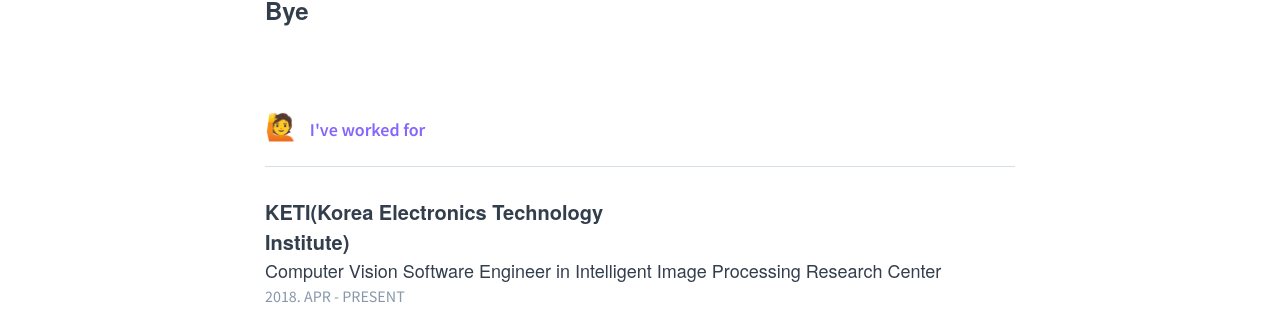
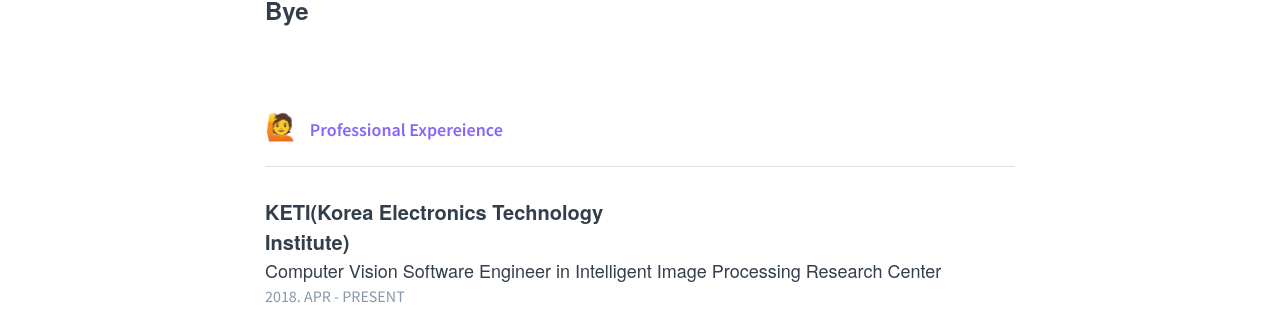
Before and after one commit to wingpgmr/changed, a Jekyll site: the page built from index.md, in a window 1280 px wide. Shown: the part 313-626 px from the top of the page. Built offline with Jekyll 4.4.1, drawn with Linux system fonts in a browser that asks for light colours.

Commit message:
Update resume.html

```diff
--- a/_includes/resume.html
+++ b/_includes/resume.html
@@ -5,7 +5,7 @@
             <span class="label-emoji">
                 &#x1F64B;
             </span>
-            &nbsp; I've worked for
+            &nbsp; Professional Expereience
         </p>
     </div>
     <ul>
```
